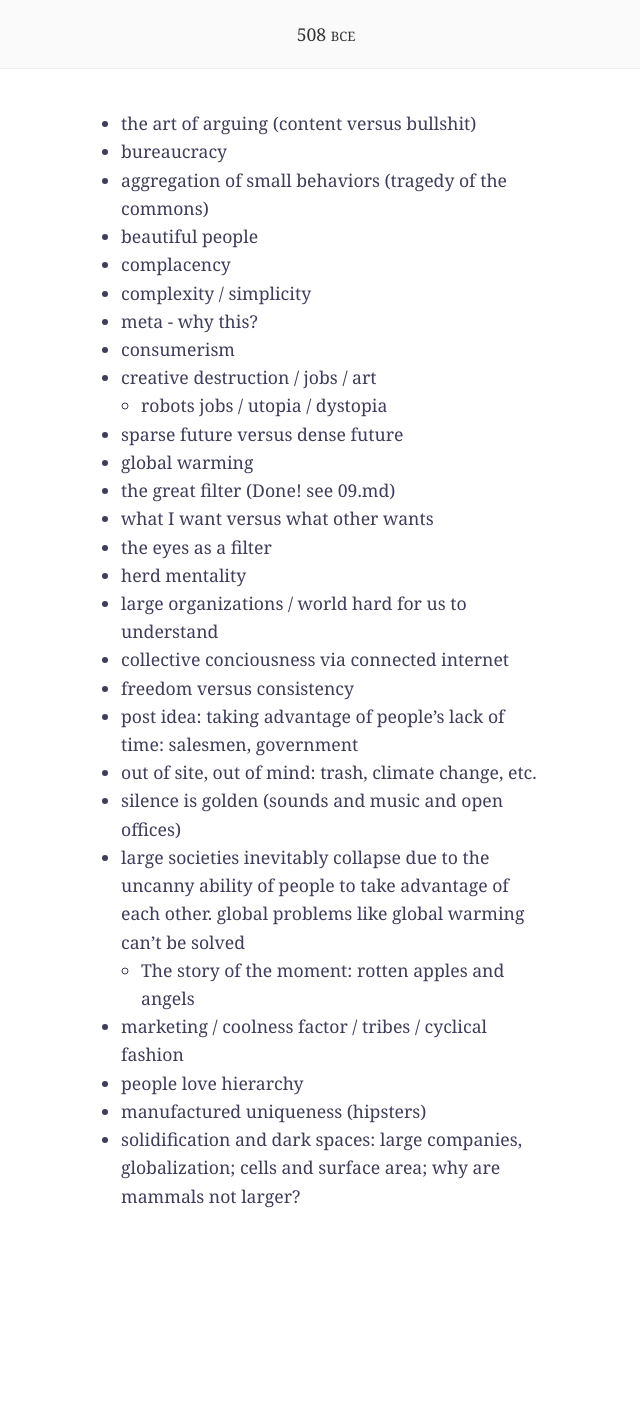
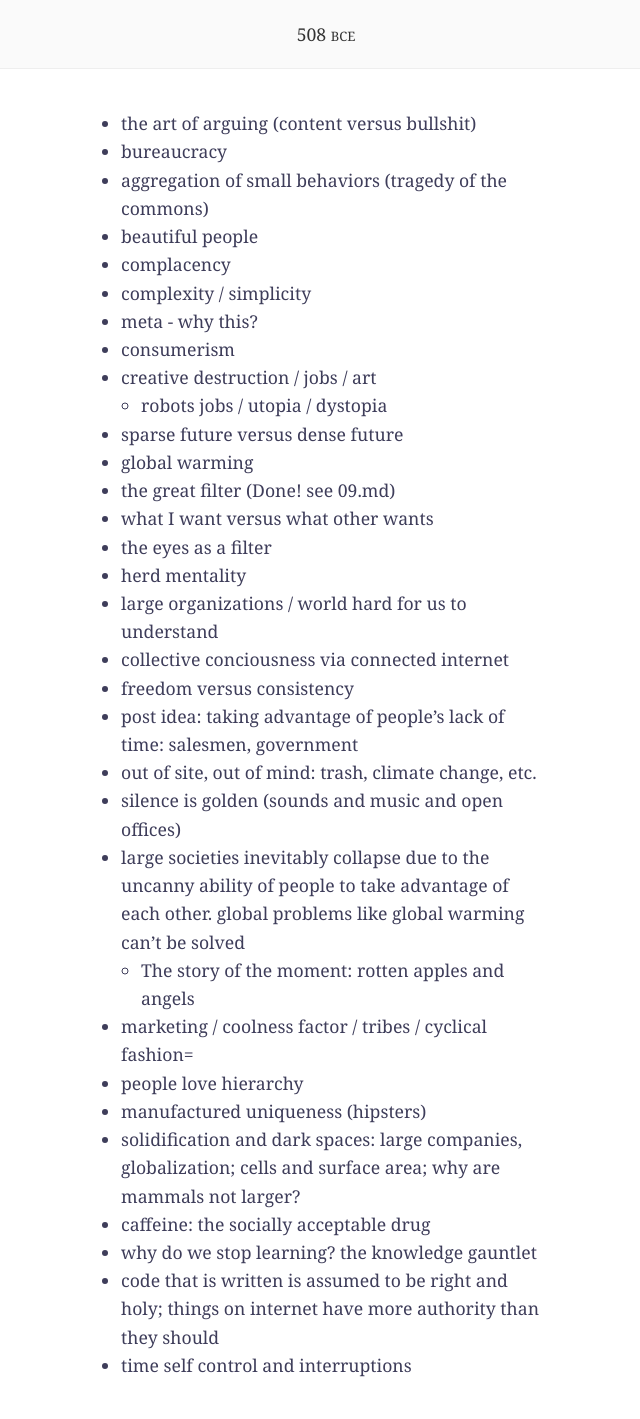
Before and after one commit to capshaw/508bce, a Jekyll site: the page built from future-topics.md, in a window 1280 px wide. Shown: the whole page, without its empty margins (314-954 px from the left). Built offline with Jekyll 4.4.1, drawn with Linux system fonts in a browser that asks for light colours; our own code applies the rules of GitHub Pages for plain Markdown files; before the commit the page ends 1250 px from its top, so only the background shows below that.

Commit message:
Update future topics

```diff
--- a/future-topics.md
+++ b/future-topics.md
@@ -22,7 +22,11 @@
 - silence is golden (sounds and music and open offices)
 - large societies inevitably collapse due to the uncanny ability of people to take advantage of each other. global problems like global warming can't be solved
     - The story of the moment: rotten apples and angels
-- marketing / coolness factor / tribes / cyclical fashion
+- marketing / coolness factor / tribes / cyclical fashion=
 - people love hierarchy
 - manufactured uniqueness (hipsters)
 - solidification and dark spaces: large companies, globalization; cells and surface area; why are mammals not larger?
+- caffeine: the socially acceptable drug
+- why do we stop learning? the knowledge gauntlet
+- code that is written is assumed to be right and holy; things on internet have more authority than they should
+- time self control and interruptions
```
